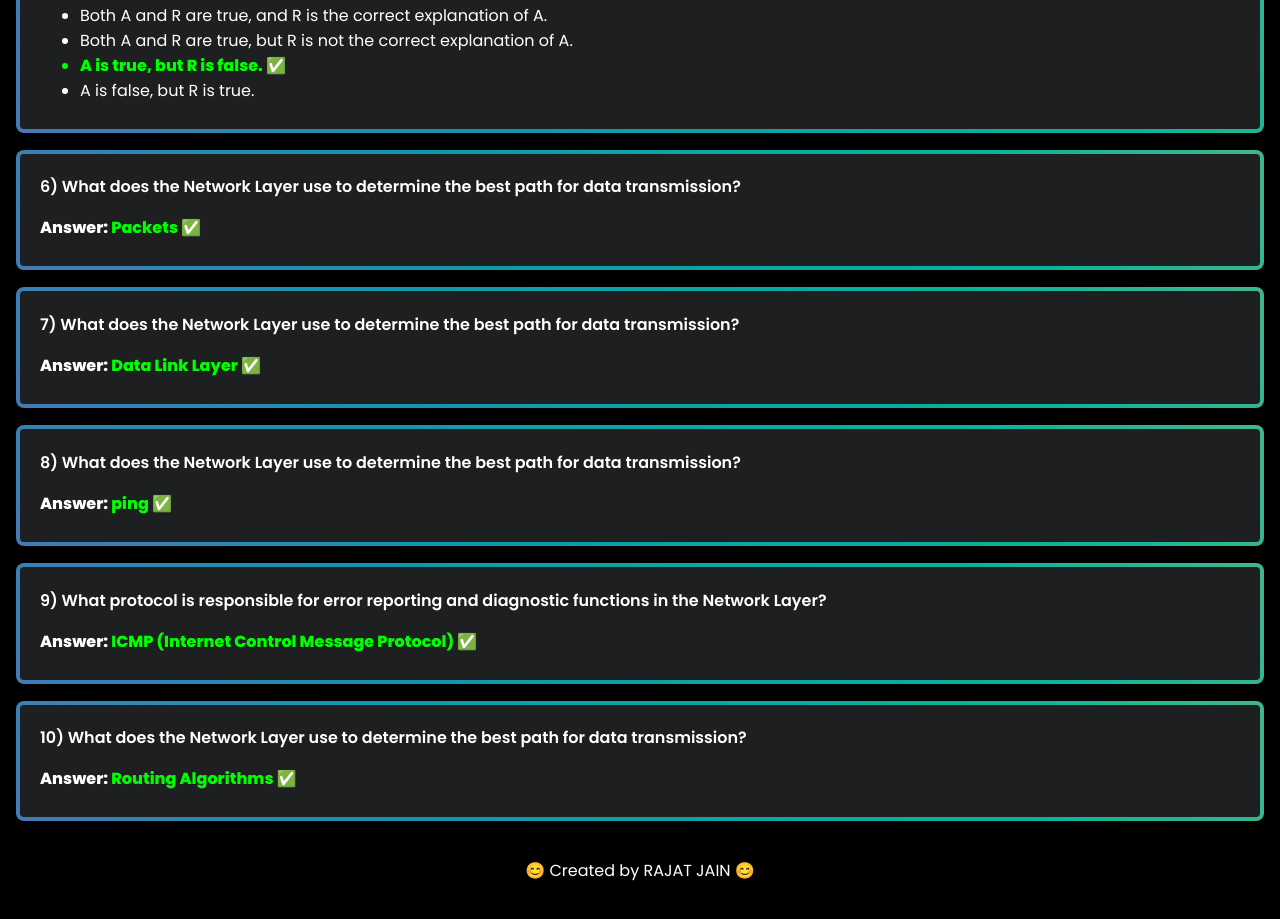
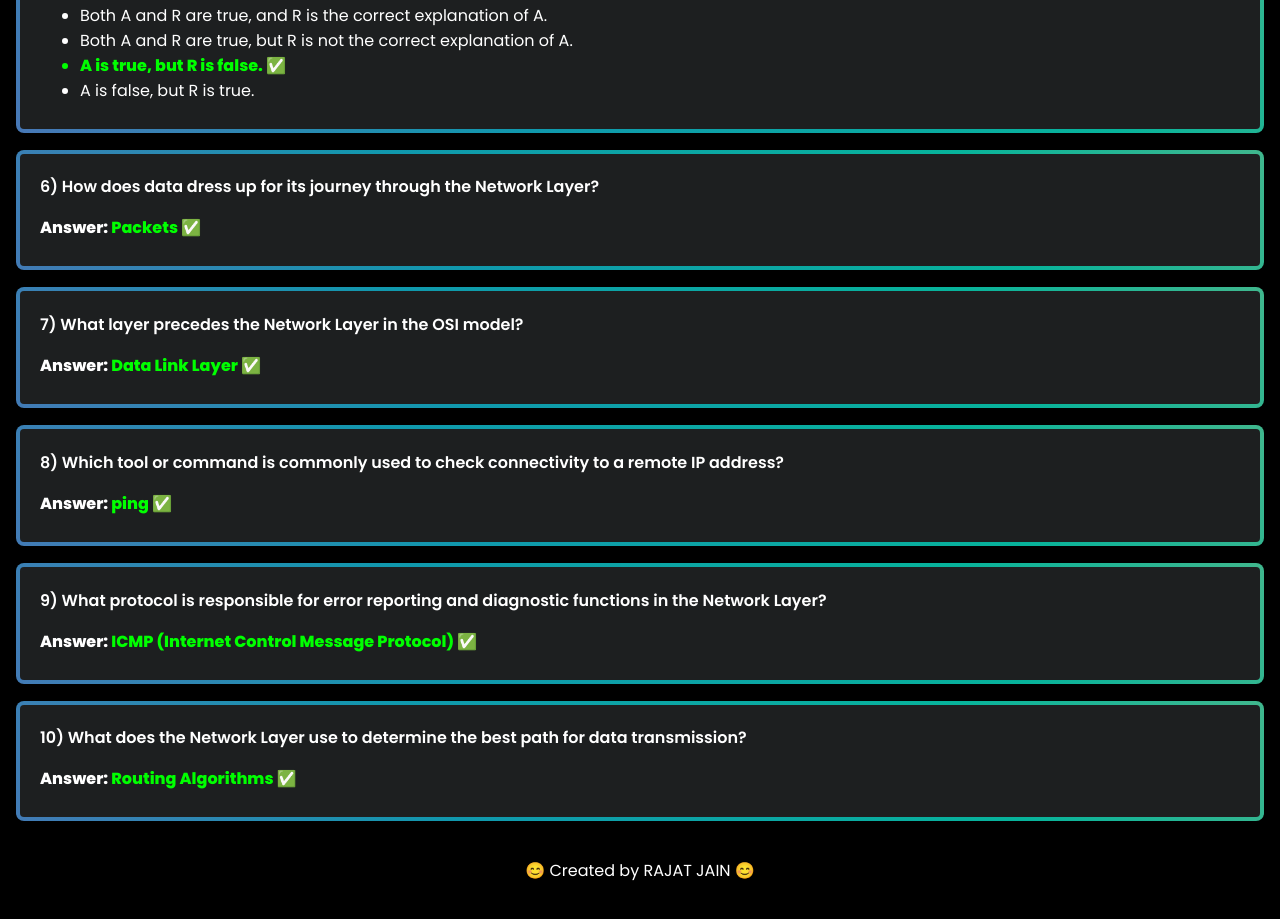
Before and after one commit to Rajat-XR/quiz, a plain HTML site: page index.html in a window 1280 px wide. Shown: the part 1218-2137 px from the top of the page. Drawn offline with Linux system fonts and the light colour scheme.

Commit message:
Update index.html

```diff
--- a/index.html
+++ b/index.html
@@ -74,17 +74,17 @@
             </ul>
         </div>
         <div class="gradient-border" id="box">
-            <h1>6) What does the Network Layer use to determine the best path for data transmission?
+            <h1>6) How does data dress up for its journey through the Network Layer?
             </h1>
             <p class="qw"><span>Answer: </span>Packets</p>
         </div>
         <div class="gradient-border" id="box">
-            <h1>7) What does the Network Layer use to determine the best path for data transmission?
+            <h1>7) What layer precedes the Network Layer in the OSI model?
             </h1>
             <p class="qw"><span>Answer: </span>Data Link Layer</p>
         </div>
         <div class="gradient-border" id="box">
-            <h1>8) What does the Network Layer use to determine the best path for data transmission?
+            <h1>8) Which tool or command is commonly used to check connectivity to a remote IP address?
             </h1>
             <p class="qw"><span>Answer: </span>ping</p>
         </div>
```
